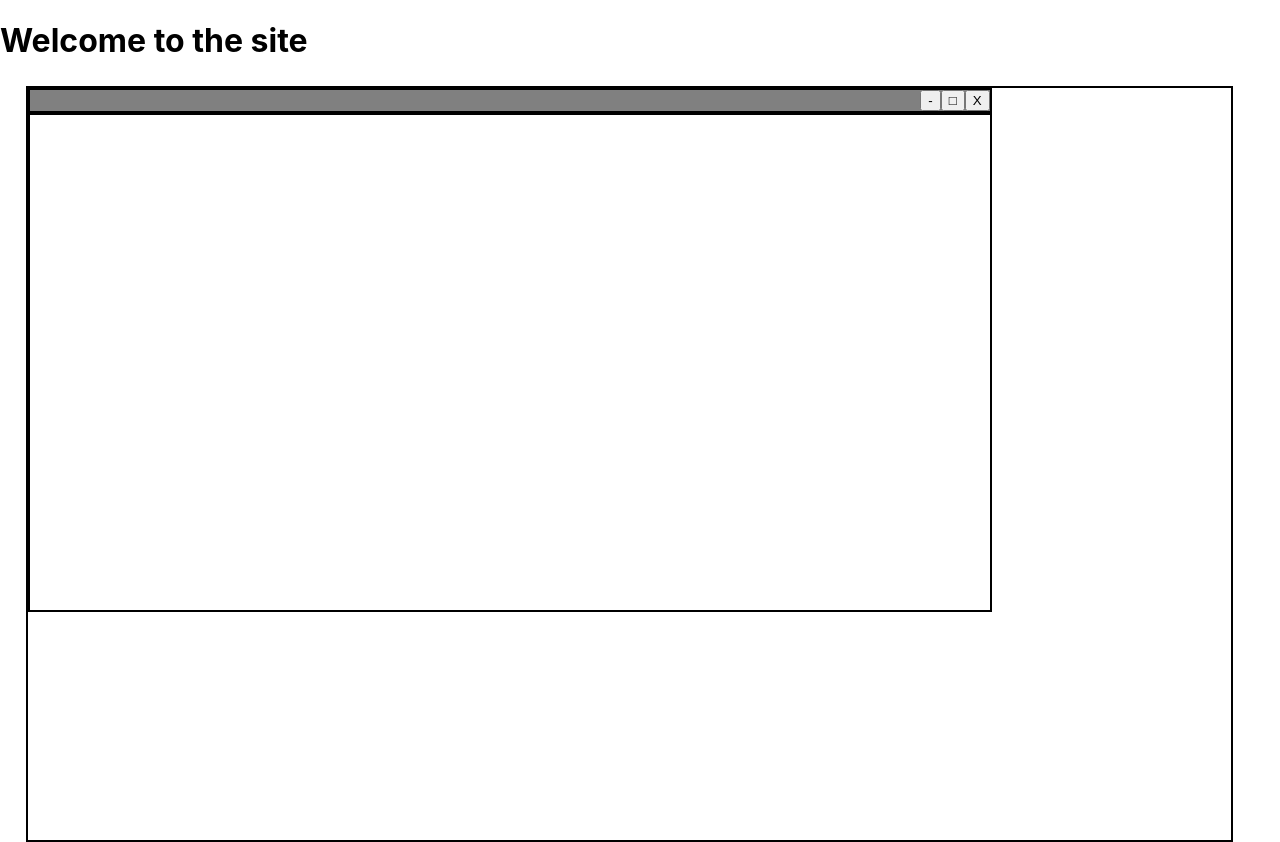
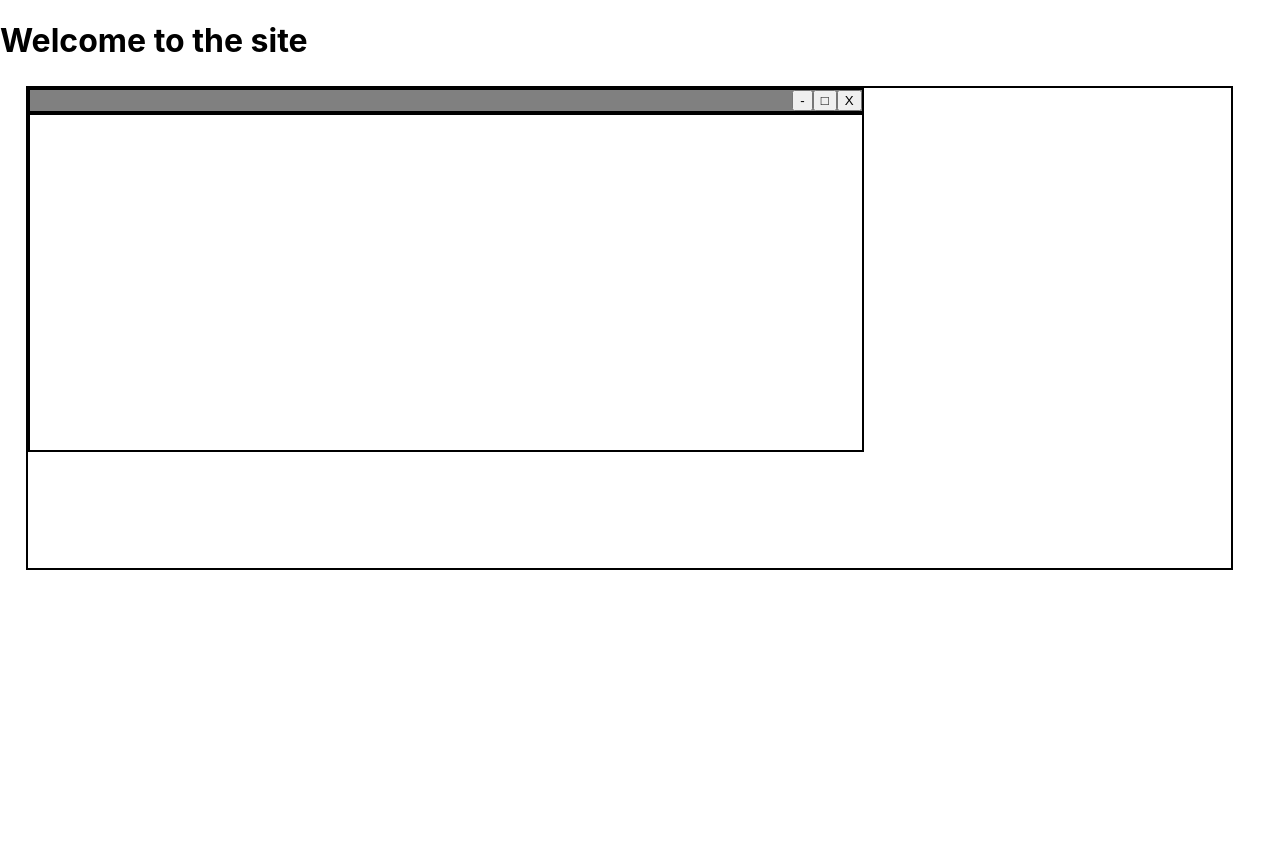
Before and after one commit to SolderFumes/portfolio-site-new, a React (Create React App) app in the folder portfolio-site/: page / in a window 1280 px wide. After the commit the page ends 821 px from the top, so only its background shows below. Built offline with nearby package versions, Linux system fonts and the light colour scheme.

Commit message:
Added boundaries for AppWindow component

```diff
--- a/portfolio-site/src/App.css
+++ b/portfolio-site/src/App.css
@@ -14,7 +14,7 @@ html, body {
 
 .desktop {
   width: 94%;
-  height: 94%;
+  height: 60%;
   margin: 2%;
   border: 2px solid black;
 }
@@ -23,8 +23,8 @@ html, body {
   position: absolute;
   user-select: none;
   border: 2px solid black;
-  width: 75%;
-  height: 65%;
+  width: 65%;
+  height: 45%;
 }
 
 .dragbar {
--- a/portfolio-site/src/App.jsx
+++ b/portfolio-site/src/App.jsx
@@ -4,38 +4,52 @@ export default function App() {
 	return (
 		<div className="mainDiv">
 			<h1>Welcome to the site</h1>
-			<div className="desktop" id="desktop">
-				<AppWindow />
-			</div>
+			<Desktop />
 		</div>
 	)
 }
 
+function Desktop() {
+	const desktopRef = useRef(null)
 	function AppWindow() {
-	const offsetRef = useRef([0, 0])
+		const leftOffsetRef = useRef([0, 0])
+		const rightOffsetRef = useRef([0, 0])
 		const appWindowRef = useRef(null)
 		function startDragging(event) {
 			// let's calculate the x and y distance from the cursor to the top left of the div
 			let divCoords = appWindowRef.current.getBoundingClientRect()
-		let divX = divCoords.left
-		let divY = divCoords.top
+			let leftDivX = divCoords.left
+			let rightDivX = divCoords.right
+			let topDivY = divCoords.top
+			let bottomDivY = divCoords.bottom
 			let mouseX = event.clientX
 			let mouseY = event.clientY
+			let leftOffsetX = mouseX - leftDivX //how far to the right of the div is the mouse?
+			let rightOffsetX = mouseX - rightDivX
+			let topOffsetY = mouseY - topDivY //how far above the div is the mouse? Should always be negative.
+			let bottomOffsetY = mouseY - bottomDivY
 
-		let offsetX = mouseX - divX //how far to the right of the div is the mouse?
-		let offsetY = mouseY - divY //how far above the div is the mouse? Should always be negative.
-
-		offsetRef.current = [offsetX, offsetY]
-		console.log(offsetRef.current)
+			leftOffsetRef.current = [leftOffsetX, topOffsetY]
+			rightOffsetRef.current = [rightOffsetX, bottomOffsetY]
+			console.log(leftOffsetRef.current)
+			console.log(rightOffsetRef.current)
 			// If something is being dragged, we will always handle mousemove even if the mouse is over another element
 			window.addEventListener('mousemove', dragMove)
 			window.addEventListener('mouseup', stopDragging)
 		}
 		function dragMove(event) {
-		// put the dragged div where the mouse is, minus the initial offset.
-		console.log(offsetRef.current)
-		appWindowRef.current.style.left = event.clientX - offsetRef.current[0] + "px"
-		appWindowRef.current.style.top = event.clientY - offsetRef.current[1] + "px"
+			// put the dragged div where the mouse is, minus the initial leftOffset.
+			let leftpos = event.clientX - leftOffsetRef.current[0]
+			let toppos = event.clientY - leftOffsetRef.current[1]
+			let rightpos = event.clientX - rightOffsetRef.current[0]
+			let bottompos = event.clientY - rightOffsetRef.current[1]
+			let desktopCoords = desktopRef.current.getBoundingClientRect()
+			if (leftpos >= desktopCoords.left && rightpos <= desktopCoords.right) {
+				appWindowRef.current.style.left = leftpos + "px"
+			}
+			if (toppos >= desktopCoords.top && bottompos <= desktopRef.current.getBoundingClientRect().bottom) {
+				appWindowRef.current.style.top = toppos + "px"
+			}
 		}
 		function stopDragging(event) {
 			window.removeEventListener('mousemove', dragMove)
@@ -54,3 +68,9 @@ function AppWindow() {
 			</div>
 		)
 	}
+	return (
+		<div ref={desktopRef} className="desktop" id="desktop">
+			<AppWindow />
+		</div>
+	)
+}
```
Lines whose indentation alone changed are shown as unchanged.
